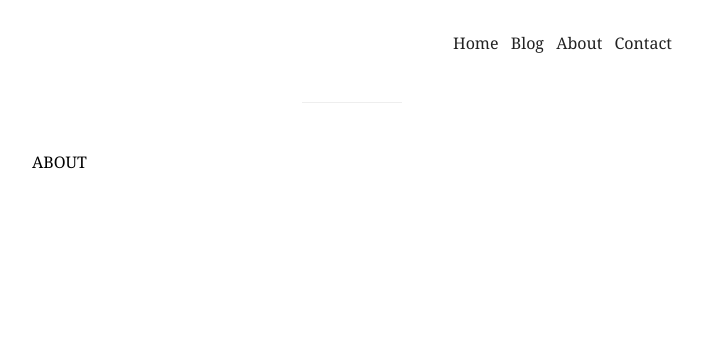
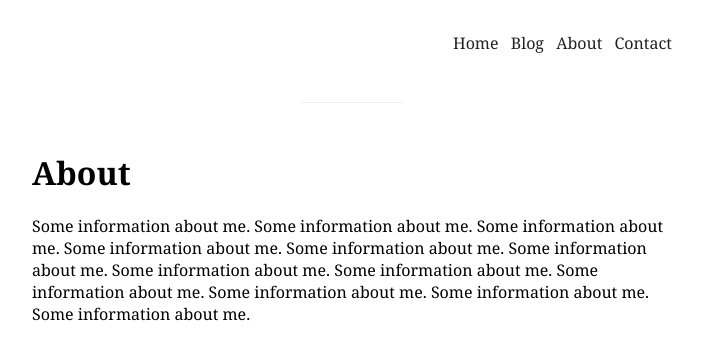
Before and after one commit to LmTinyToon/LmTinyToon.github.io, a Jekyll site: the page built from about.html, in a window 1280 px wide. Shown: the top 360 px of the page, without its empty margins (288-991 px from the left). Built offline with Jekyll 4.4.1, drawn with Linux system fonts in a browser that asks for light colours.

```diff
--- a/_layouts/default.html
+++ b/_layouts/default.html
@@ -17,12 +17,11 @@
                 </div>
             </div>
             <div class="content">
-                <div class="page">
-                    <div class="page-title">
-                    </div>
-                    <div class="page-body">
-                        {{ content }}
-                    </div>
+                <div class="content-header">
+                    <h1>{{ page.title }}</h1>
+                </div>
+                <div class="content-body">
+                    {{ content }}
                 </div>
             </div>
         </div>
--- a/about.html
+++ b/about.html
@@ -1,5 +1,8 @@
 ---
+title: About
 layout: default
 ---
 
-ABOUT
+Some information about me. Some information about me. Some information about me. Some information about me.
+Some information about me. Some information about me. Some information about me. Some information about me.
+Some information about me. Some information about me. Some information about me. Some information about me.
--- a/blog.html
+++ b/blog.html
@@ -1,5 +1,8 @@
 ---
+title: Blog
 layout: default
 ---
 
-BLOG
+{% for post in site.posts %}
+    <h3><a href="{{ post.url }}">{{ post.title }}</a></h3>
+{% endfor %}
--- a/contact.html
+++ b/contact.html
@@ -1,5 +1,8 @@
 ---
+title: Contact
 layout: default
 ---
 
-CONTACT
+Some information about contact. Some information about contact. Some information about contact. Some information about contact.
+Some information about contact. Some information about contact. Some information about contact. Some information about contact.
+Some information about contact. Some information about contact. Some information about contact. Some information about contact.
```
